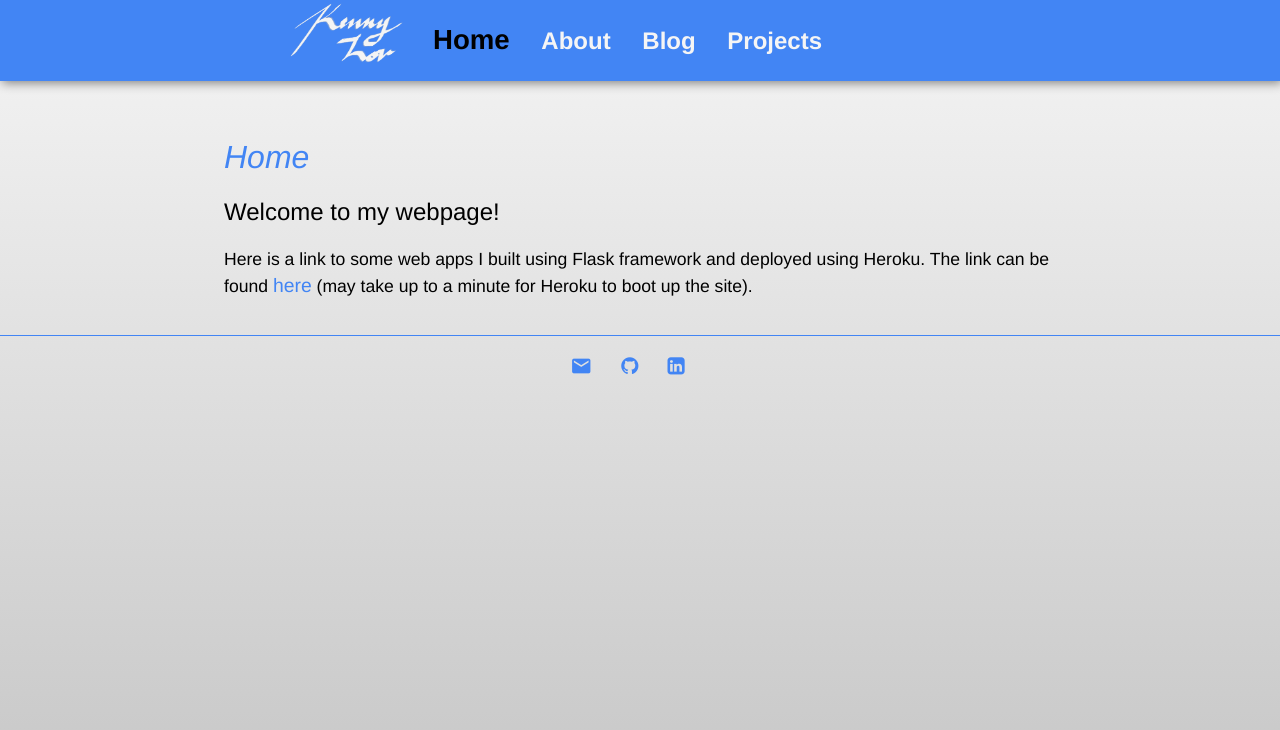
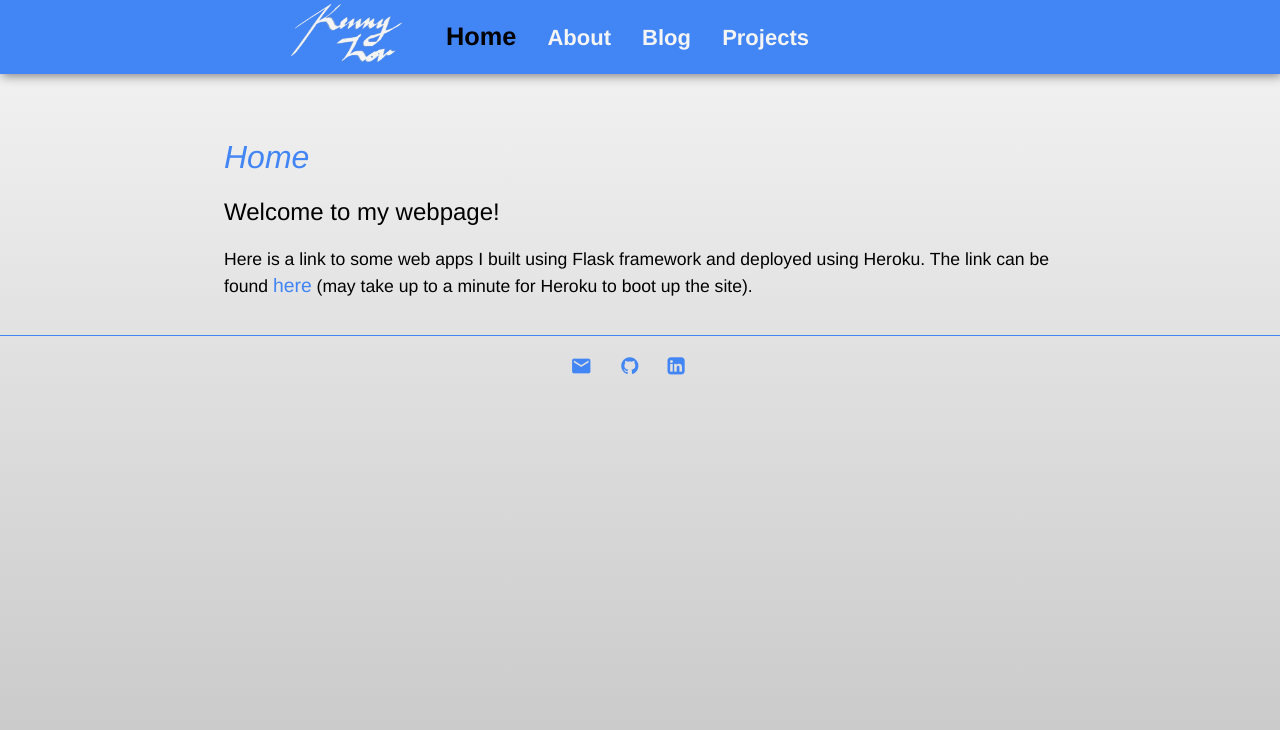
Before and after one commit to clfkenny/clfkenny.github.io, a Jekyll site: the page built from index.md, in a window 1280 px wide. Shown: the top 730 px of the page. Built offline with Jekyll 4.4.1, drawn with Linux system fonts in a browser that asks for light colours.

Commit message:
Update main.css

```diff
--- a/css/main.css
+++ b/css/main.css
@@ -16,7 +16,7 @@ body {
 nav {
     background-color: var(--main-accent-color);
     border-bottom: .8px solid var(--main-accent-color);
-    font-size: 1.5em;
+    font-size: 22px;
     text-align: center;
     overflow: hidden;
     position: fixed;
```
